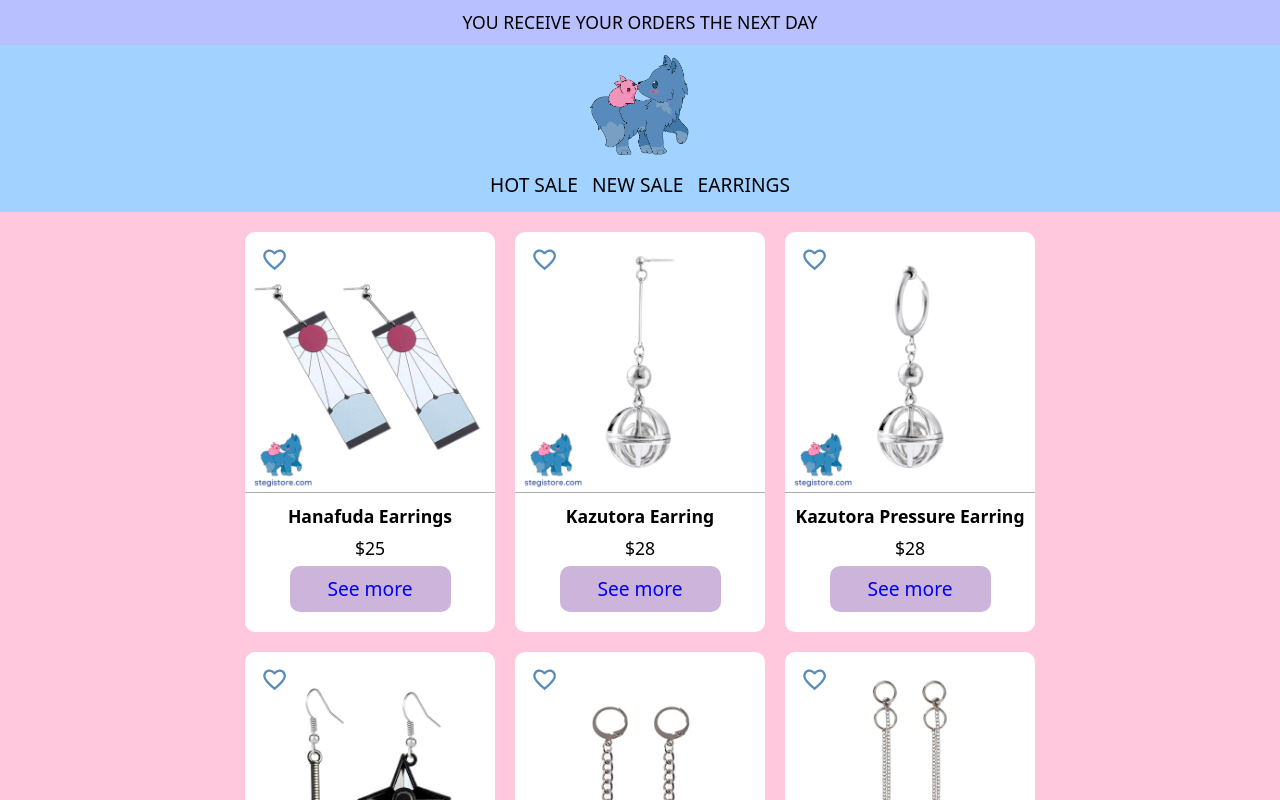
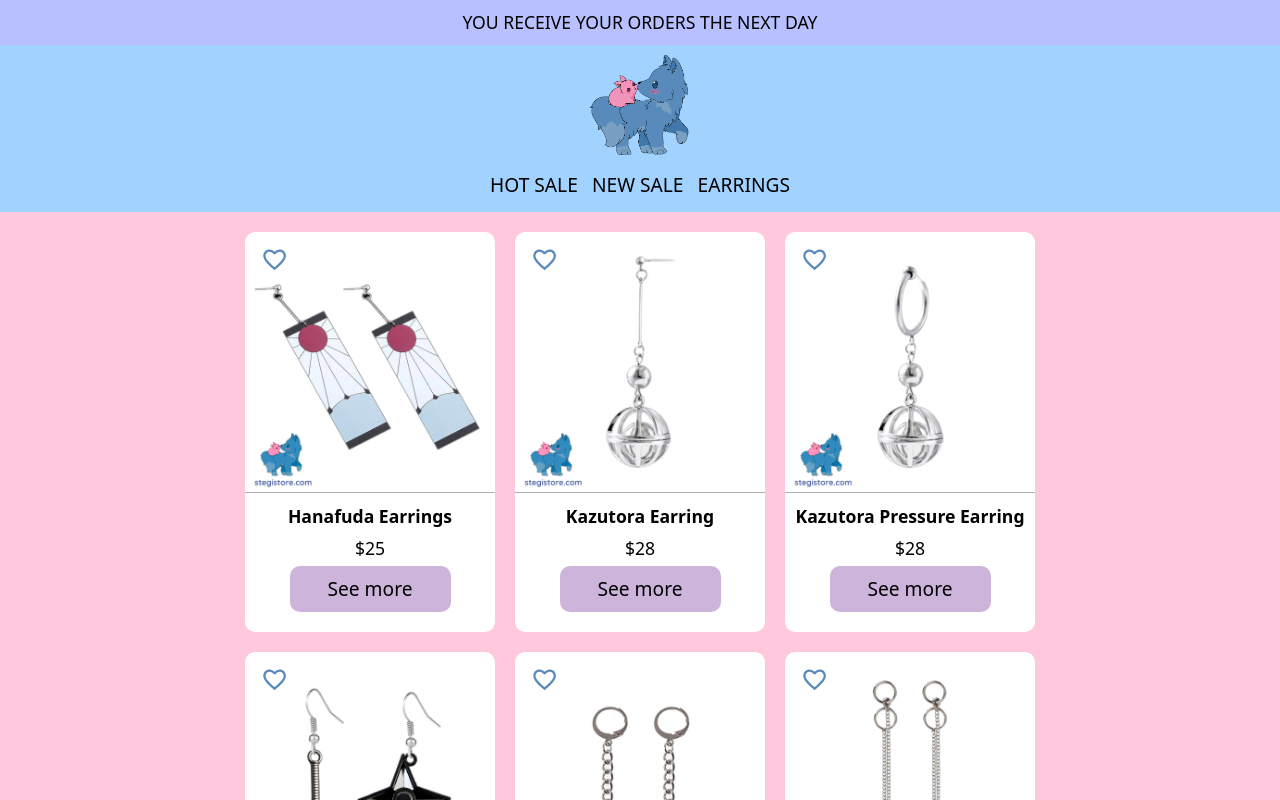
Before and after one commit to Giocerz/stegi, a React (Vite) app: page / in a window 1280 px wide. Shown: the top 800 px of the page. Built offline with nearby package versions, Linux system fonts and the light colour scheme; a web font is replaced by a local one.

Commit message:
Change styles in shoplinks

```diff
--- a/src/Components/Buttons/ShopButtons.css
+++ b/src/Components/Buttons/ShopButtons.css
@@ -1,4 +1,4 @@
-.shopbuttons-btn {
+.shopbuttons-btn, .shopbuttons-link {
     aspect-ratio: 3.5;
     width: 50%;
     background-color: #cdb4db;
@@ -11,6 +11,7 @@
     text-decoration: none;
     position: relative;
     overflow: hidden;
+    color: black;
 }
 
 .shopbuttons-circle {
@@ -35,6 +36,11 @@
     top: -50px;
 }
 
-.shopbuttons-btn.large {
+.shopbuttons-link:hover .shopbuttons-circle {
+    left: -20px;
+    top: -50px;
+}
+
+.shopbuttons-btn.large, .shopbuttons-link.large {
     width: 70%;
 }
--- a/src/Components/Buttons/ShopButtons.jsx
+++ b/src/Components/Buttons/ShopButtons.jsx
@@ -12,7 +12,7 @@ export function ShopButtons({ children, onClick, size = '' }) {
 
 export function ShopLinks({ children, size = '', toLink }) {
     return (
-        <Link className={`shopbuttons-btn ${size}`} to={toLink}>
+        <Link className={`shopbuttons-link ${size}`} to={toLink}>
             <div className='shopbuttons-circle'></div>
             <span className='shopbuttons-text'>{children}</span>
         </Link>
--- a/src/Components/ProductCard/ProductCart.jsx
+++ b/src/Components/ProductCard/ProductCart.jsx
@@ -1,3 +1,4 @@
+import { ShopButtons } from '../Buttons/ShopButtons';
 import './ProductCart.css'
 import { Link } from 'react-router-dom'
 
@@ -10,10 +11,10 @@ function ProductCart({ data, removeToCart }) {
         <article className='productCart'>
             <header className='productCart-header'>
                 <img className='productCart-image' src={`/src/assets/product_images/${data?.image}`}/>
-                <Link to={`/product/${data?.id}`}><h3>{data?.title}</h3></Link>
+                <Link style={{color: 'black', textDecoration: 'none'}} to={`/product/${data?.id}`}><h3>{data?.title}</h3></Link>
             </header>
             <aside className='productCart-panel'>
-                <button className='productCart-delete' onClick={handleRemove}>Delete</button>
+                <ShopButtons size={'large'} onClick={handleRemove}>Delete</ShopButtons>
                 <span className='productCart-quantity'>{data?.quantity}</span>
                 <span className='productCart-price'>{`$ ${data?.price}`}</span>
             </aside>
--- a/src/Components/ProductPage/ProductPage.jsx
+++ b/src/Components/ProductPage/ProductPage.jsx
@@ -95,7 +95,7 @@ function ProductPage() {
                     <section className='productPage-quantity'>
                         <label htmlFor="quantity">Quantity: </label>
                         <div className='productPage-quantity-select'>
-                            <select id="quantity" value={selectedQuantity} onChange={handleSelectQuantity} onFocus={() =>  setRotateSelectArrow('rotate')} onBlur={() => setRotateSelectArrow('')}>
+                            <select id="quantity" value={selectedQuantity} onChange={handleSelectQuantity} onClick={() =>  setRotateSelectArrow('rotate')} onBlur={() => setRotateSelectArrow('')}>
                                 <option value='1'>1</option>
                                 <option value='2'>2</option>
                                 <option value='3'>3</option>
```
